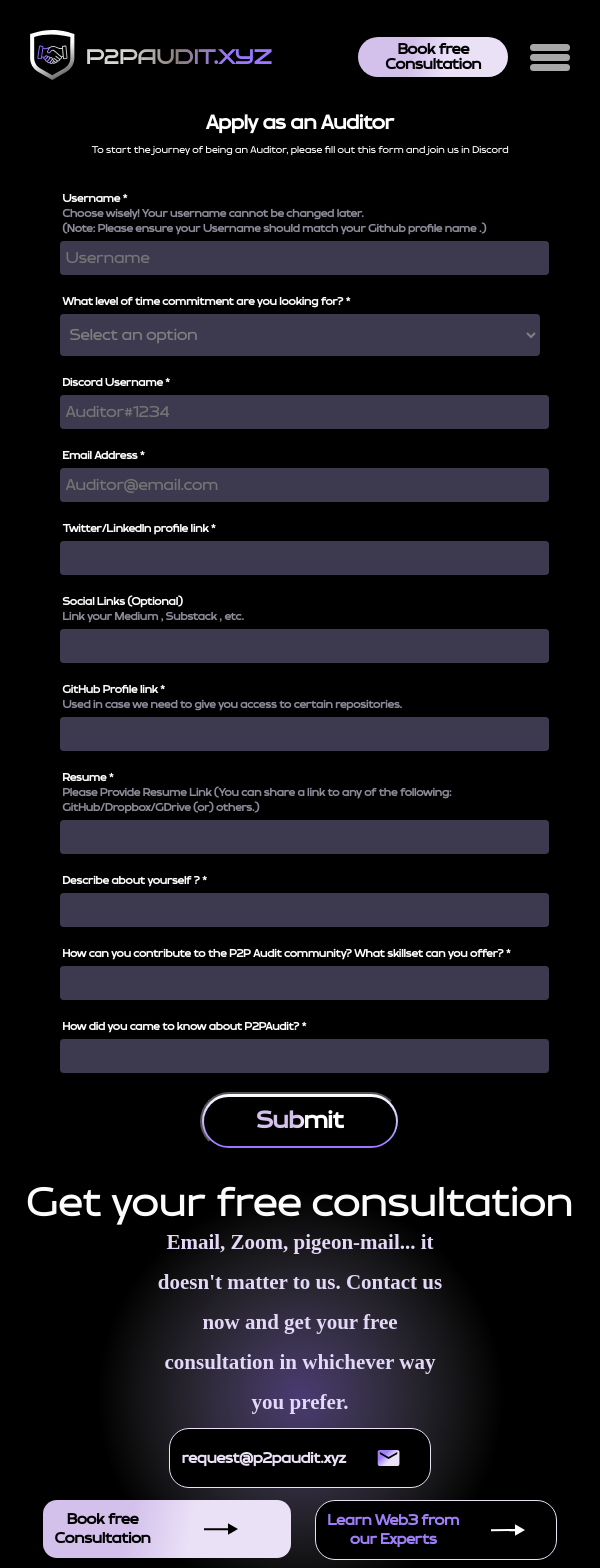
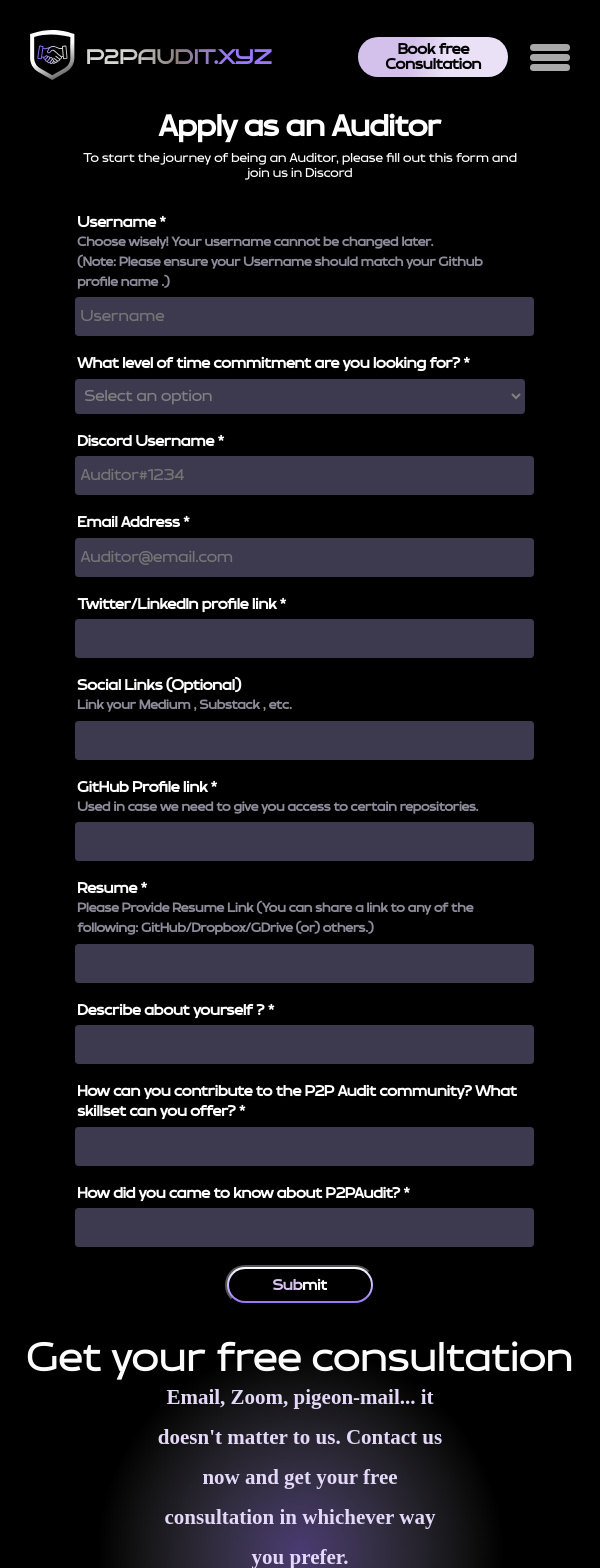
Before and after one commit to P2PAudit/p2pxyz, a React (Create React App) app: page /auditorform in a window 600 px wide. Shown: the top 1568 px of the page. Built offline with nearby package versions, Linux system fonts and the light colour scheme; a small style sheet from the web is missing; a web font is replaced by a local one.

Commit message:
form mobile update

```diff
--- a/src/App.css
+++ b/src/App.css
@@ -2014,6 +2014,11 @@
   color: #ffffff;
 
 }
+
+.formsubmit {
+  cursor: pointer;
+}
+
 
 .formsubmit {
   width: 200px;
@@ -2655,7 +2660,7 @@
     height: 30px;
   }
 
-  form select {
+  .form select {
     height: 30px;
   }
 
@@ -2664,7 +2669,15 @@
     width: 80%;
   }
 
-
+  .formsubmit {
+    cursor: pointer;
+    width: 150px;
+    height: 40px;
+  }
+
+  .formsubmittext {
+    font-size: 15px;
+  }
 
 
 
@@ -3121,6 +3134,42 @@
     font-size: 25px;
   }
 
+  .formhead {
+    font-size: 30px;
+    line-height: 40px;
+  }
+
+  .formdesc {
+    font-size: 13px;
+    line-height: 15px;
+  }
+
+  .forminputtitle {
+    font-size: 15px;
+    line-height: 20px;
+  }
+
+  .forminputdesc {
+    font-size: 13px;
+    line-height: 20px;
+  }
+
+  form input {
+    height: 35px;
+  }
+
+  .form select {
+    height: 35px;
+  }
+
+  .form {
+    margin: 0 auto;
+    width: 75%;
+  }
+
+  .formsubmit {
+    cursor: pointer;
+  }
 
 
 
```
